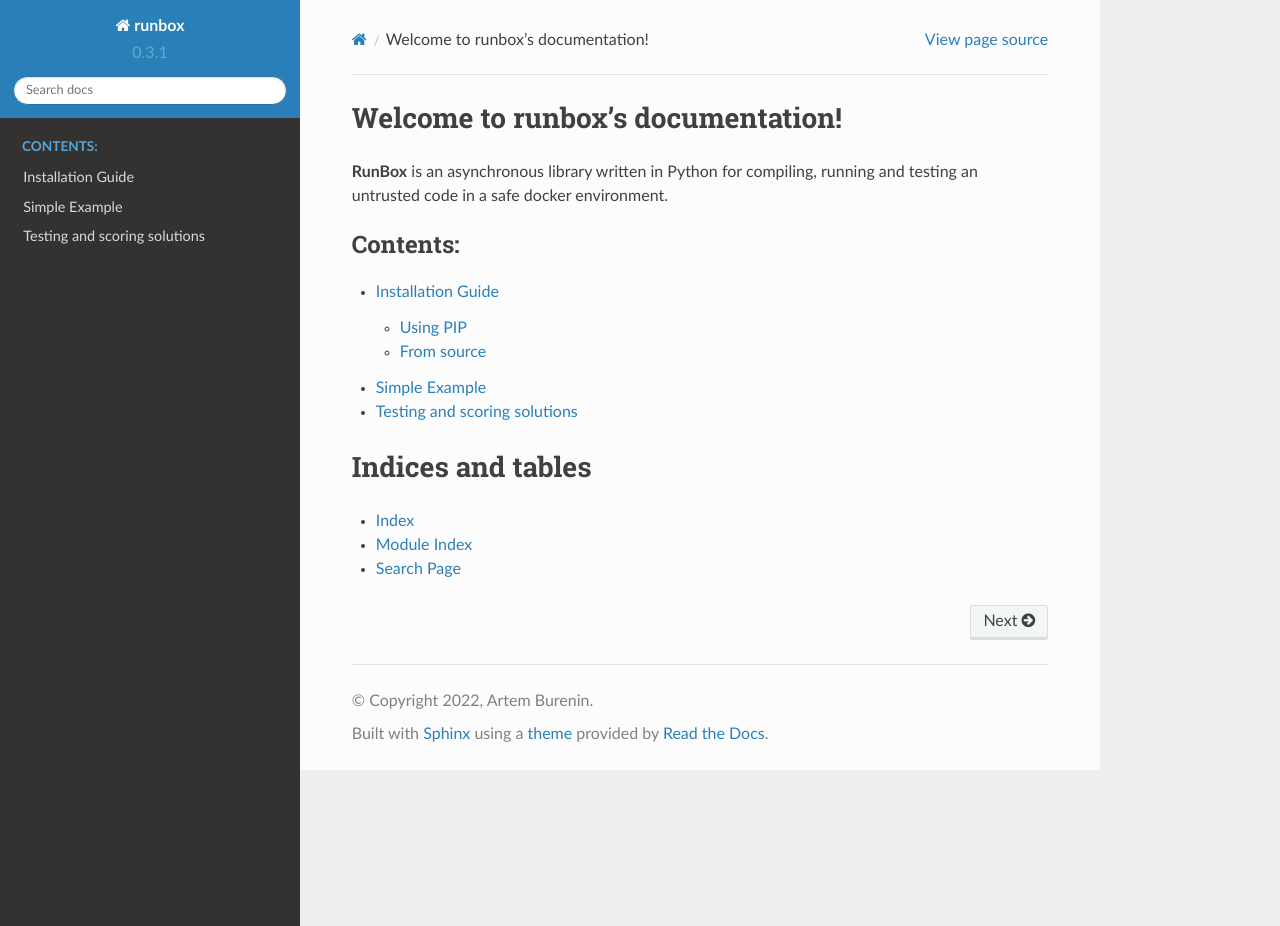
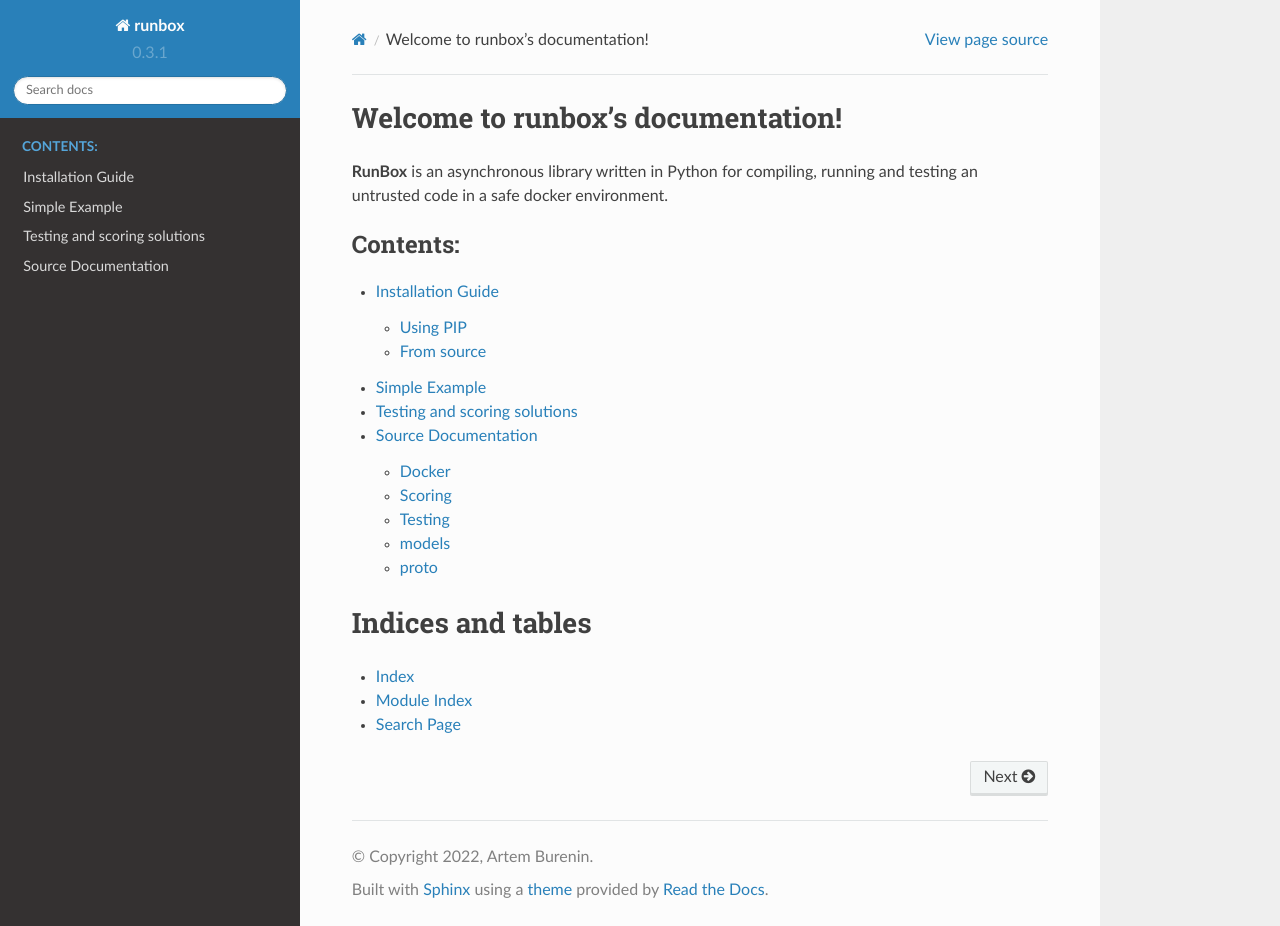
Before and after one commit to burenotti/runbox, a Sphinx documentation site: the page built from docs/source/index.rst, in a window 1280 px wide and 926 px high. Built offline with Sphinx 7.4.7 and the Read the Docs theme 2.0.0, drawn with Linux system fonts in a browser that asks for light colours.

Commit message:
📝 Add docs generation for every source file

```diff
--- a/docs/source/index.rst
+++ b/docs/source/index.rst
@@ -16,6 +16,7 @@ docker environment.
    installation
    quickstart
    testing
+   source_docs/index
 
 
 Indices and tables
--- /dev/null
+++ b/docs/source/source_docs/docker/docker_api.rst
@@ -0,0 +1,5 @@
+docker_api
+==========
+
+.. automodule:: runbox.docker.docker_api
+    :members:
--- /dev/null
+++ b/docs/source/source_docs/docker/exceptions.rst
@@ -0,0 +1,5 @@
+exceptions
+==========
+
+.. automodule:: runbox.docker.exceptions
+    :members:
--- /dev/null
+++ b/docs/source/source_docs/docker/sandbox.rst
@@ -0,0 +1,5 @@
+sandbox
+=======
+
+.. automodule:: runbox.docker.sandbox
+    :members:
--- /dev/null
+++ b/docs/source/source_docs/docker/utils.rst
@@ -0,0 +1,5 @@
+utils
+=====
+
+.. automodule:: runbox.docker.utils
+    :members:
--- /dev/null
+++ b/docs/source/source_docs/index.rst
@@ -0,0 +1,9 @@
+Source Documentation
+====================
+
+.. toctree::
+    docker/index
+    scoring/index
+    testing/index
+    models
+    proto
--- /dev/null
+++ b/docs/source/source_docs/models.rst
@@ -0,0 +1,5 @@
+models
+======
+
+.. automodule:: runbox.models
+    :members:
--- /dev/null
+++ b/docs/source/source_docs/proto.rst
@@ -0,0 +1,5 @@
+proto
+=====
+
+.. automodule:: runbox.proto
+    :members:
--- /dev/null
+++ b/docs/source/source_docs/scoring/index.rst
@@ -0,0 +1,7 @@
+Scoring
+=======
+
+.. toctree::
+    proto
+    scoring_strategies
+    scoring_system
--- /dev/null
+++ b/docs/source/source_docs/scoring/proto.rst
@@ -0,0 +1,5 @@
+proto
+=====
+
+.. automodule:: runbox.scoring.proto
+    :members:
--- /dev/null
+++ b/docs/source/source_docs/scoring/scoring_strategies.rst
@@ -0,0 +1,5 @@
+scoring_strategies
+==================
+
+.. automodule:: runbox.scoring.scoring_strategies
+    :members:
--- /dev/null
+++ b/docs/source/source_docs/scoring/scoring_system.rst
@@ -0,0 +1,5 @@
+scoring_system
+==============
+
+.. automodule:: runbox.scoring.scoring_system
+    :members:
--- /dev/null
+++ b/docs/source/source_docs/testing/index.rst
@@ -0,0 +1,7 @@
+Testing
+=======
+
+.. toctree::
+    proto
+    test_case
+    test_suite
--- /dev/null
+++ b/docs/source/source_docs/testing/proto.rst
@@ -0,0 +1,5 @@
+proto
+=====
+
+.. automodule:: runbox.testing.proto
+    :members:
--- /dev/null
+++ b/docs/source/source_docs/testing/test_case.rst
@@ -0,0 +1,5 @@
+test_case
+=========
+
+.. automodule:: runbox.testing.test_case
+    :members:
--- /dev/null
+++ b/docs/source/source_docs/testing/test_suite.rst
@@ -0,0 +1,5 @@
+test_suite
+==========
+
+.. automodule:: runbox.testing.test_suite
+    :members:
```
Also changed, not shown: docs/source/source_docs/docker/index.rst (added, +8 -0 lines).
